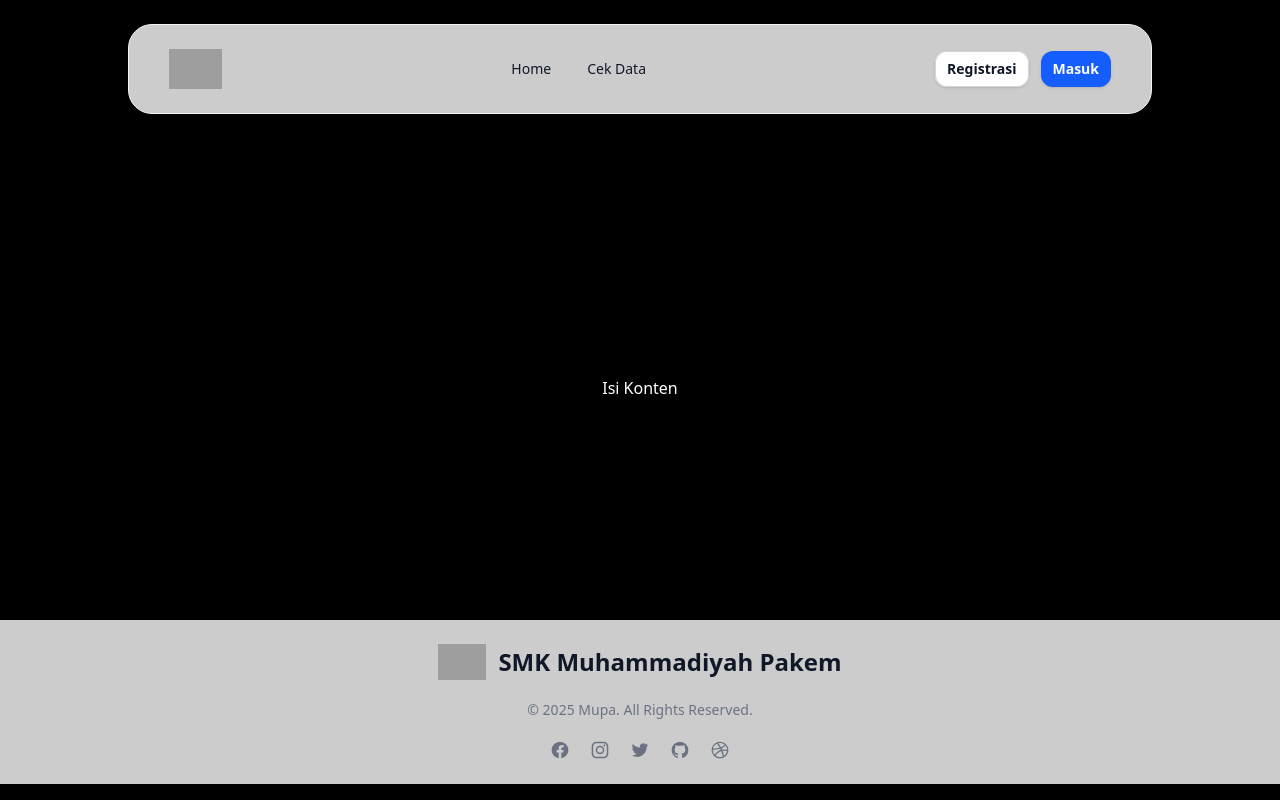
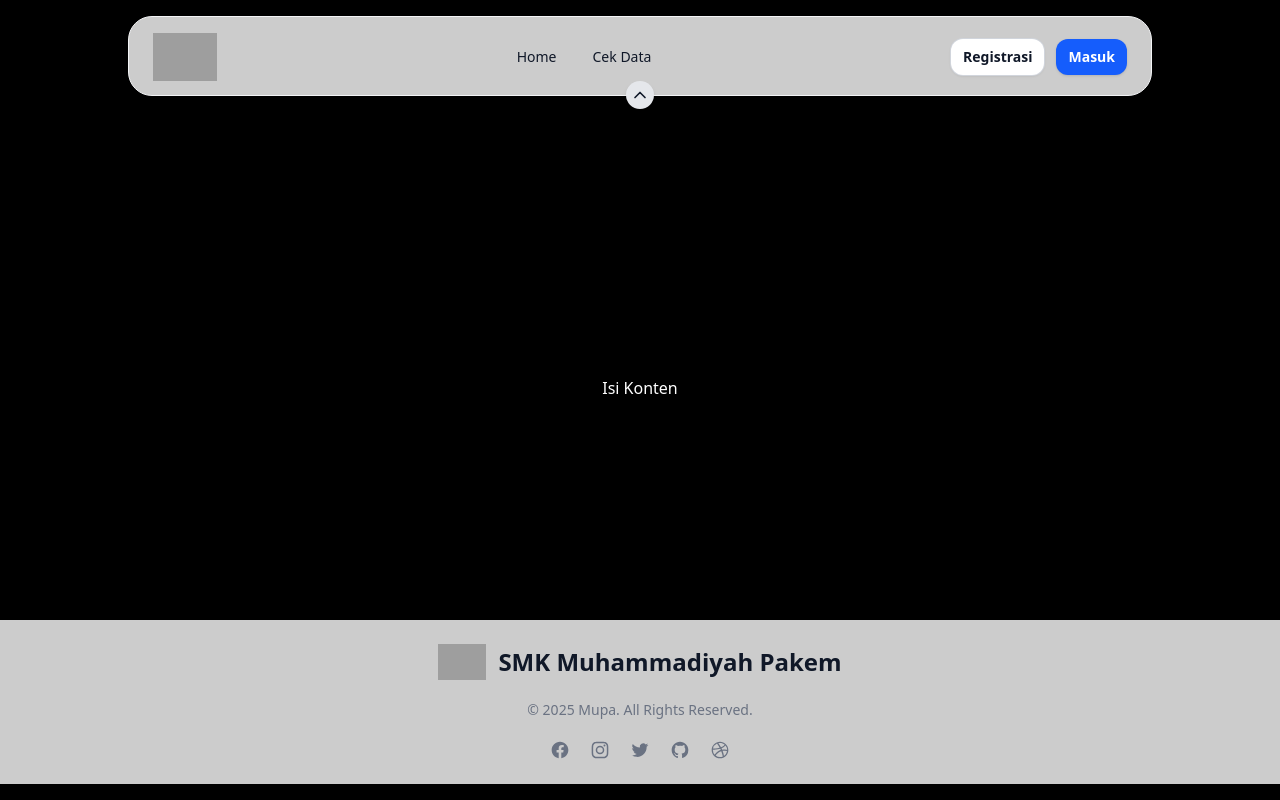
Before and after one commit to Irana06/pencak-silat, a React (Vite) app: page / in a window 1280 px wide. Built offline with nearby package versions, Linux system fonts and the light colour scheme; grey boxes are pictures that could not be loaded.

Commit message:
feat: navbar style

```diff
--- a/src/layouts/Navbar.tsx
+++ b/src/layouts/Navbar.tsx
@@ -1,48 +1,113 @@
+import { useState } from "react";
+import { Menu, X, ChevronDown, ChevronUp } from "lucide-react";
+
 export const Navbar: React.FC = () => {
+  const [isOpen, setIsOpen] = useState(false);
+  const [isCollapsed, setIsCollapsed] = useState(false);
+
+  // Fungsi untuk menutup menu dropdown mobile saat collapse navbar ditekan
+  const handleCollapseToggle = () => {
+    setIsCollapsed(!isCollapsed);
+    if (isOpen) {
+      setIsOpen(false); // Menutup menu dropdown mobile
+    }
+  };
+
   return (
-    <header className="px-6 fixed inset-x-0 top-0 z-30 mx-auto w-full max-w-screen-md border border-gray-100 bg-white/80 py-6 shadow backdrop-blur-lg md:top-6 md:rounded-3xl lg:max-w-screen-lg">
-      <div className="px-4">
-        <div className="flex items-center justify-between">
+    <header
+      className={`fixed inset-x-0 top-4 z-30 mx-auto w-full max-w-screen-lg border border-gray-100 bg-white/80 shadow-lg backdrop-blur-lg transition-all duration-500 ease-in-out py-2 ${
+        isCollapsed ? "rounded-b-3xl h-12 w-1/3 opacity-90" : "rounded-3xl h-20 w-4/5 opacity-100"
+      }`}
+      style={{
+        transform: isCollapsed ? "translateY(-70%)" : "translateY(0)",
+      }}
+    >
+      <div
+        className={`px-6 py-2 flex items-center justify-between transition-all duration-500 ${
+          isCollapsed ? "opacity-0 scale-90 overflow-hidden" : "opacity-100 scale-100"
+        }`}
+      >
+        {/* Logo */}
         <div className="flex shrink-0">
           <a aria-current="page" className="flex items-center" href="/">
             <img
-                className="h-10 w-auto"
+              className={`transition-all duration-300 ${
+                isCollapsed ? "h-0 opacity-0" : "h-12 w-auto opacity-100"
+              }`}
               src="https://smkmuhpakem.sch.id/wp-content/uploads/2023/02/logo.png"
               alt="smkmupa"
             />
             <p className="sr-only">Website Title</p>
           </a>
         </div>
-          <div className="hidden md:flex md:items-center md:justify-center md:gap-5">
-            <a
-              aria-current="page"
-              className="inline-block rounded-lg px-2 py-1 text-sm font-medium text-gray-900 transition-all duration-200 hover:bg-gray-100 hover:text-gray-900"
-              href="#"
+
+        {/* Tombol Hamburger (Mobile) */}
+        <button
+          className="md:hidden p-2 rounded-lg bg-gray-200 hover:bg-gray-300 transition-all"
+          onClick={() => setIsOpen(!isOpen)}
         >
+          {isOpen ? <X className="h-6 w-6" /> : <Menu className="h-6 w-6" />}
+        </button>
+
+        {/* Menu Utama (Desktop) */}
+        <div
+          className={`hidden md:flex md:items-center md:gap-5 transition-all duration-300 ${
+            isCollapsed ? "opacity-0 scale-90 overflow-hidden" : "opacity-100 scale-100"
+          }`}
+        >
+          <a className="rounded-lg px-2 py-1 text-sm font-medium text-gray-900 hover:bg-gray-100" href="#">
             Home
           </a>
-            <a
-              className="inline-block rounded-lg px-2 py-1 text-sm font-medium text-gray-900 transition-all duration-200 hover:bg-gray-100 hover:text-gray-900"
-              href="#"
-            >
+          <a className="rounded-lg px-2 py-1 text-sm font-medium text-gray-900 hover:bg-gray-100" href="#">
             Cek Data
           </a>
         </div>
-          <div className="flex items-center justify-end gap-3">
-            <a
-              className="hidden items-center justify-center rounded-xl bg-white px-3 py-2 text-sm font-semibold text-gray-900 shadow-sm ring-1 ring-inset ring-gray-300 transition-all duration-150 hover:bg-gray-200 sm:inline-flex"
-              href="/login"
+
+        {/* Tombol Login & Registrasi */}
+        <div
+          className={`hidden md:flex items-center gap-3 transition-all duration-300 ${
+            isCollapsed ? "opacity-0 scale-90 overflow-hidden" : "opacity-100 scale-100"
+          }`}
         >
+          <a className="hidden sm:inline-flex items-center justify-center rounded-xl bg-white px-3 py-2 text-sm font-semibold text-gray-900 shadow-sm ring-1 ring-gray-300 hover:bg-gray-200" href="/login">
             Registrasi
           </a>
-            <a
-              className="inline-flex items-center justify-center rounded-xl bg-blue-600 px-3 py-2 text-sm font-semibold text-white shadow-sm transition-all duration-150 hover:bg-blue-500 focus-visible:outline-2 focus-visible:outline-offset-2 focus-visible:outline-blue-6 00"
-              href="/login"
-            >
+          <a className="inline-flex items-center justify-center rounded-xl bg-blue-600 px-3 py-2 text-sm font-semibold text-white shadow-sm hover:bg-blue-500" href="/login">
             Masuk
           </a>
         </div>
       </div>
+
+      {/* Tombol Collapse Navbar */}
+      <button
+        className="absolute bottom-[-14px] left-1/2 -translate-x-1/2 bg-gray-200 text-gray-900 rounded-full p-1 shadow-md hover:bg-gray-300 transition-all"
+        onClick={handleCollapseToggle} // Menutup atau membuka navbar
+      >
+        {isCollapsed ? <ChevronDown className="h-5 w-5" /> : <ChevronUp className="h-5 w-5" />}
+      </button>
+
+      {/* Menu Dropdown (Mobile) */}
+      <div
+        className={`md:hidden transition-all duration-300 ease-in-out ${
+          isOpen ? "max-h-screen opacity-100" : "max-h-0 opacity-0 overflow-hidden"
+        }`}
+      >
+        {isOpen && (
+          <div className="flex flex-col items-center gap-3 bg-white shadow-lg py-4 mt-2 rounded-lg">
+            <a className="block px-4 py-2 text-gray-900 hover:bg-gray-100 w-full text-center" href="#">
+              Home
+            </a>
+            <a className="block px-4 py-2 text-gray-900 hover:bg-gray-100 w-full text-center" href="#">
+              Cek Data
+            </a>
+            <a className="block px-4 py-2 text-blue-600 font-semibold hover:bg-gray-100 w-full text-center" href="/login">
+              Registrasi
+            </a>
+            <a className="block px-4 py-2 bg-blue-600 text-white font-semibold rounded-md w-4/5 text-center hover:bg-blue-500" href="/login">
+              Masuk
+            </a>
+          </div>
+        )}
       </div>
     </header>
   );
```
Lines whose indentation alone changed are shown as unchanged.
